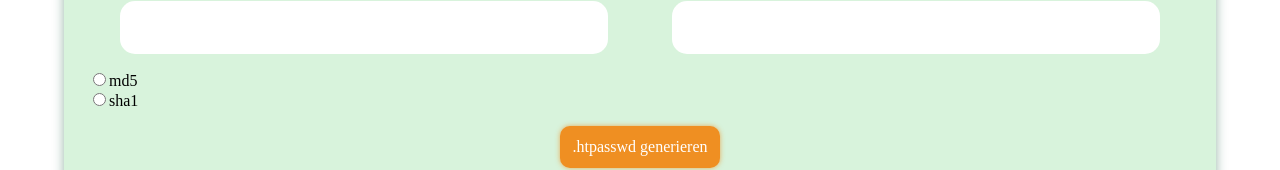
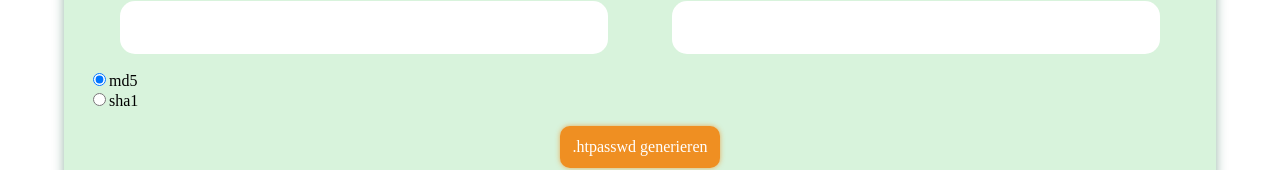
Before and after one commit to TobiasBinaryHype/elevated-passwords, a Nuxt app: page /Htpasswd in a window 1280 px wide. Shown: the part 231-401 px from the top of the page. Built offline with nearby package versions, Linux system fonts and the light colour scheme; a web font is replaced by a local one.

Commit message:
Refinded radio inputs

```diff
--- a/components/HtpasswdGenerator.vue
+++ b/components/HtpasswdGenerator.vue
@@ -35,7 +35,7 @@ export default {
             result: '',
             username: '',
             password: '',
-            selectedCryptType: '',
+            selectedCryptType: 'md5',
             cryptTypes: [
                 { label: 'md5', value: 'md5' },
                 { label: 'sha1', value: 'sha1' },
--- a/components/Inputs/BaseRadio.vue
+++ b/components/Inputs/BaseRadio.vue
@@ -1,11 +1,11 @@
 <template>
     <div>
-        <input
+         <input
             type="radio"
-            :selected="modelValue === value"
+            :checked="modelValue === value"
             :value="value"
             v-bind="$attrs"
-            @change="$emit('update:modelValue', value)"
+            @change="$emit('input', value)"
         />
         <label v-if="label">{{ label }}</label>
     </div>
@@ -18,14 +18,13 @@ export default {
             type: String,
             default: '',
         },
-        modelValue: {
-            type: [String, Number],
-            default: '',
-        },
         value: {
             type: [String, Number],
             required: true,
         },
+        modelValue: {
+            type: [String, Number],
+        }
     },
 }
 </script>
--- a/components/Inputs/BaseRadioGroup.vue
+++ b/components/Inputs/BaseRadioGroup.vue
@@ -7,9 +7,9 @@
             <BaseRadio
                 :label="option.label"
                 :value="option.value"
-                :modelValue="modelValue"
                 :name="name"
-                @update:modelValue="$emit('input', $event)"
+                :modelValue="value"
+                @input="$emit('input', $event)"
             />
         </div>
     </div>
@@ -29,11 +29,7 @@ export default {
         value: {
             type: [String, Number],
         },
-        modelValue: {
-            type: [String, Number],
-            default: '',
-        },
-    }
+    },
 }
 </script>
 
```
